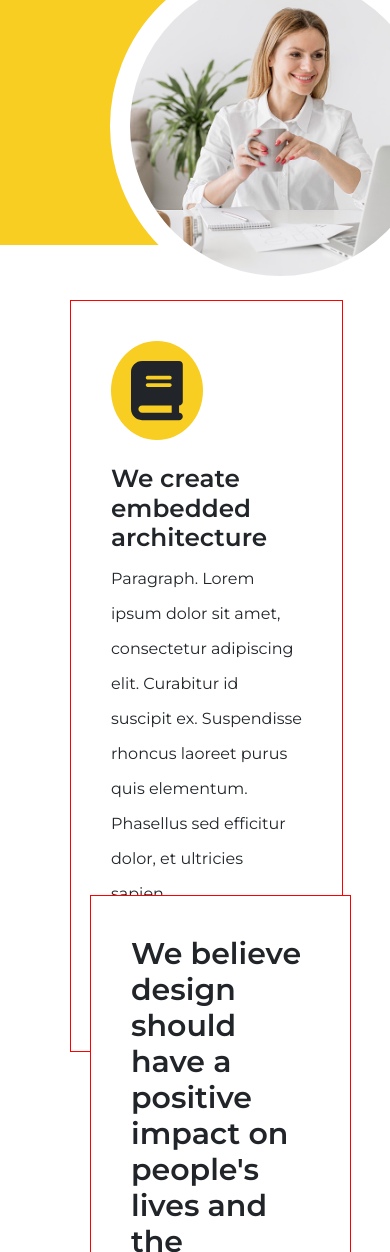
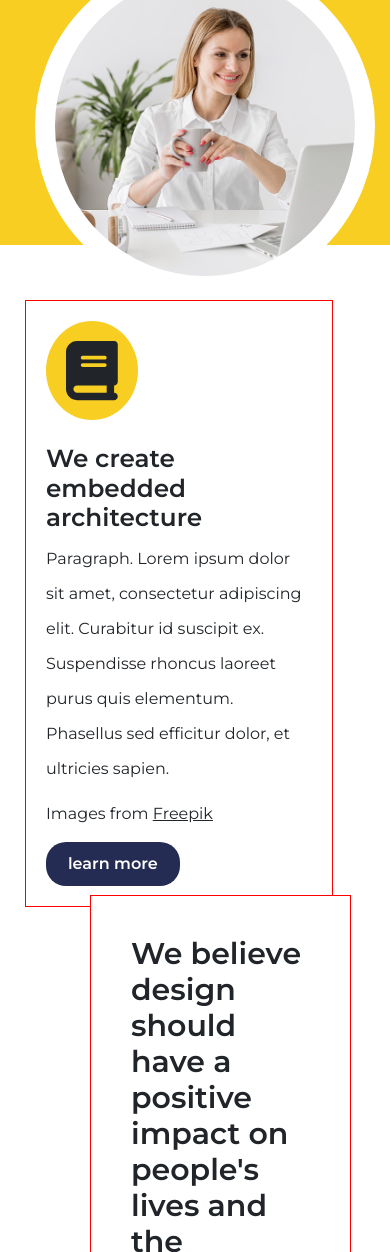
Before and after one commit to tharanga270/companysite, a React (Create React App) app: page / in a window 390 px wide. Shown: the part 5368-6620 px from the top of the page. Built offline with nearby package versions, Linux system fonts and the light colour scheme.

Commit message:
32 commit

```diff
--- a/src/media.css
+++ b/src/media.css
@@ -645,4 +645,23 @@
     padding-left: 30px;
   }
   /*about company*/
+
+  /*embedded architecture content*/
+  .embed-image2 {
+    top: 70px;
+    left: 90px;
+  }
+  .embed-image1 {
+    top: 215px;
+    left: 33px;
+  }
+  .embed-image3 {
+    left: 35px;
+  }
+  .embed-text-cont {
+    padding: 20px;
+    width: 79%;
+    left: 25px;
+  }
+  /*embedded architecture content*/
 }
```
